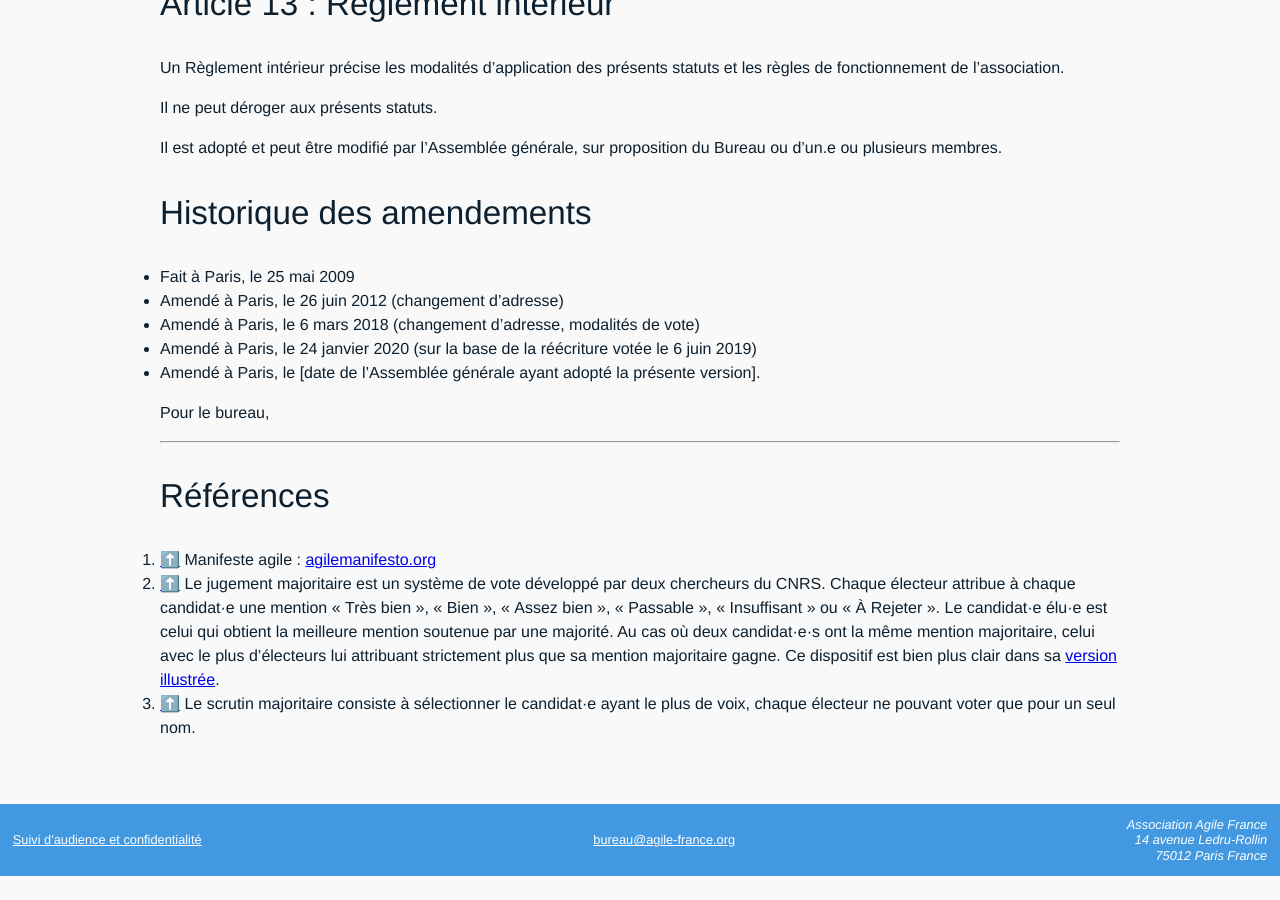
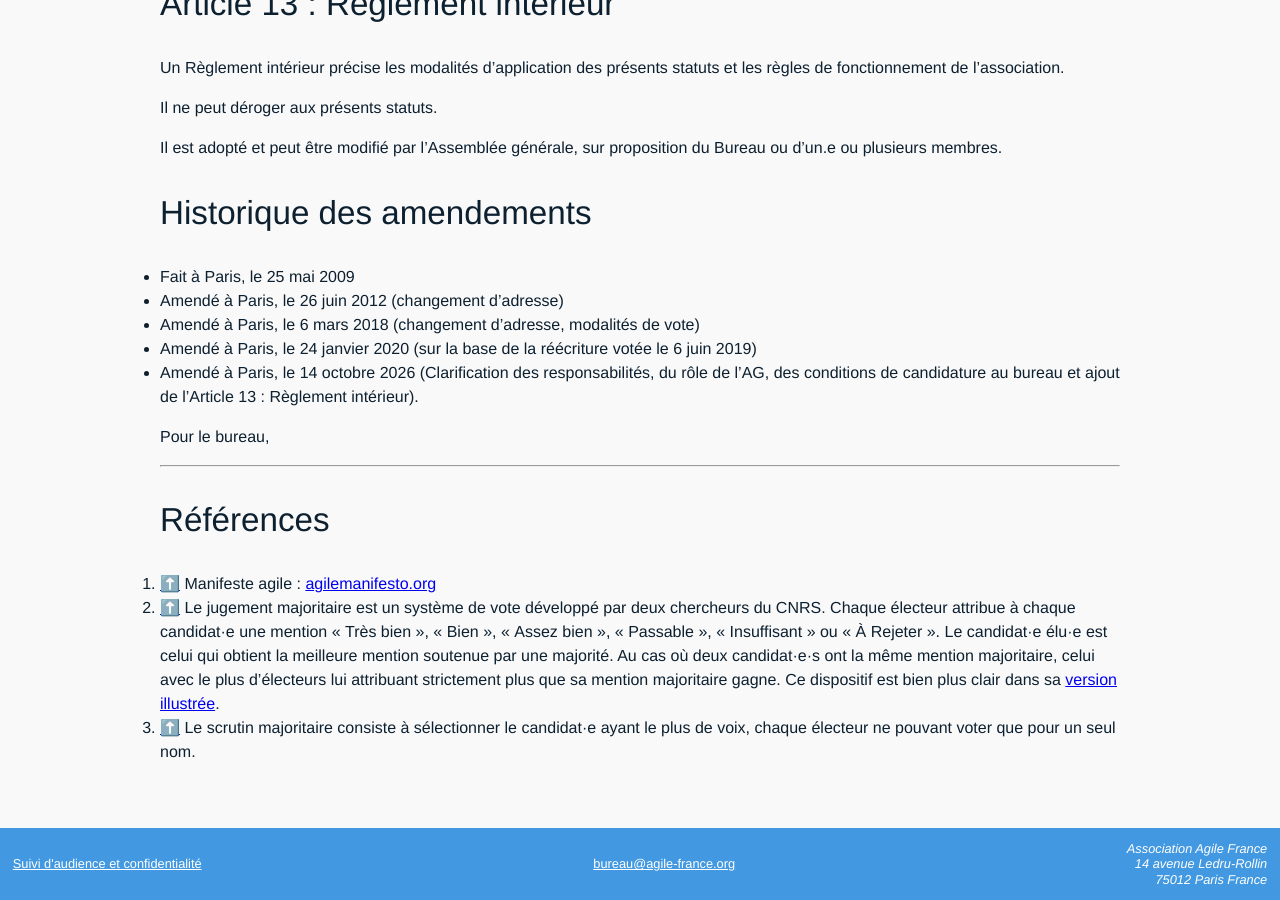
Before and after one commit to AgileFrance/AgileFrance.github.io, a Jekyll site: the page built from _pages/statuts.md, in a window 1280 px wide and 900 px high, scrolled down 5227 px. Built offline with Jekyll 4.4.1, drawn with Linux system fonts in a browser that asks for light colours; comment, search, counter and statistics services are not loaded; before the commit the page ends 6103 px from its top, so only the background shows below that.

Commit message:
Ajout date d'amendement et changements

```diff
--- a/_pages/statuts.md
+++ b/_pages/statuts.md
@@ -187,7 +187,7 @@ Il est adopté et peut être modifié par l’Assemblée générale, sur proposi
 - Amendé à Paris, le 26 juin 2012 (changement d'adresse)
 - Amendé à Paris, le 6 mars 2018 (changement d'adresse, modalités de vote)
 - Amendé à Paris, le 24 janvier 2020 (sur la base de la réécriture votée le 6 juin 2019)
-- Amendé à Paris, le [date de l’Assemblée générale ayant adopté la présente version].
+- Amendé à Paris, le 14 octobre 2026 (Clarification des responsabilités, du rôle de l'AG, des conditions de candidature au bureau et ajout de l'Article 13 : Règlement intérieur).
 
 Pour le bureau,
 
```
